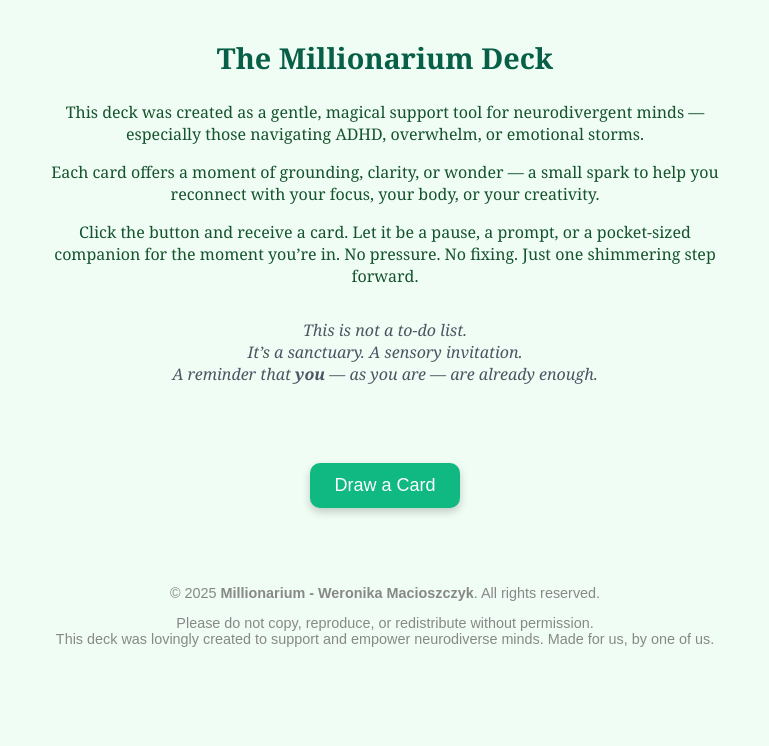
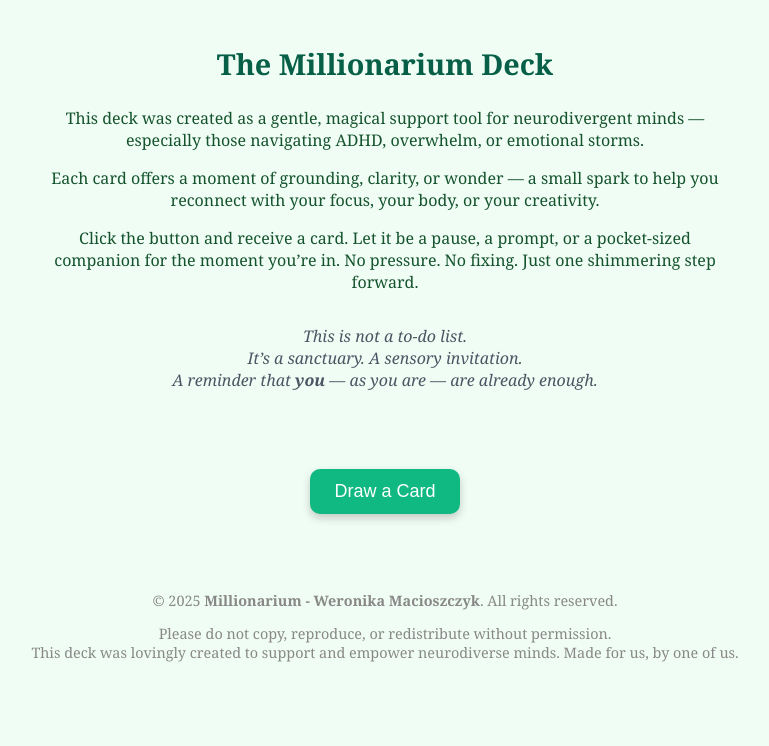
Before and after one commit to MillionArium/daily-support-tool, a plain HTML site: page index.html in a window 1280 px wide. Shown: the part 118-864 px from the top of the page, without its empty margins (255-1024 px from the left). Drawn offline with Linux system fonts and the light colour scheme.

Commit message:
Update index.html

```diff
--- a/index.html
+++ b/index.html
@@ -5,7 +5,7 @@
   <title>Daily Support Tool</title>
   <style>
     body {
-      font-family: 'Arial Rounded MT Bold', sans-serif;
+      font-family: 'Georgia', serif;
       background-color: #f0fdf4;
       text-align: center;
       padding: 30px;
```
